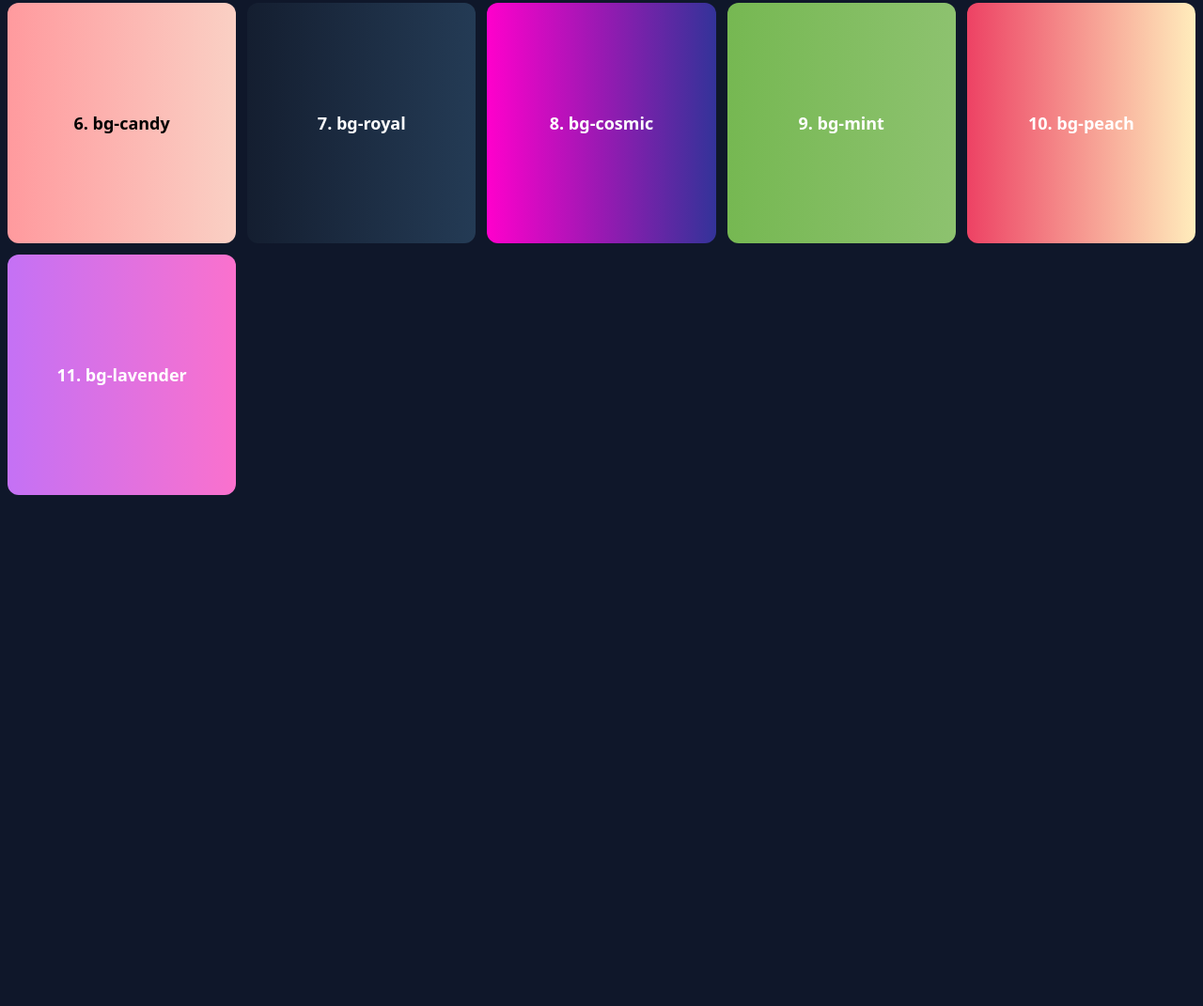
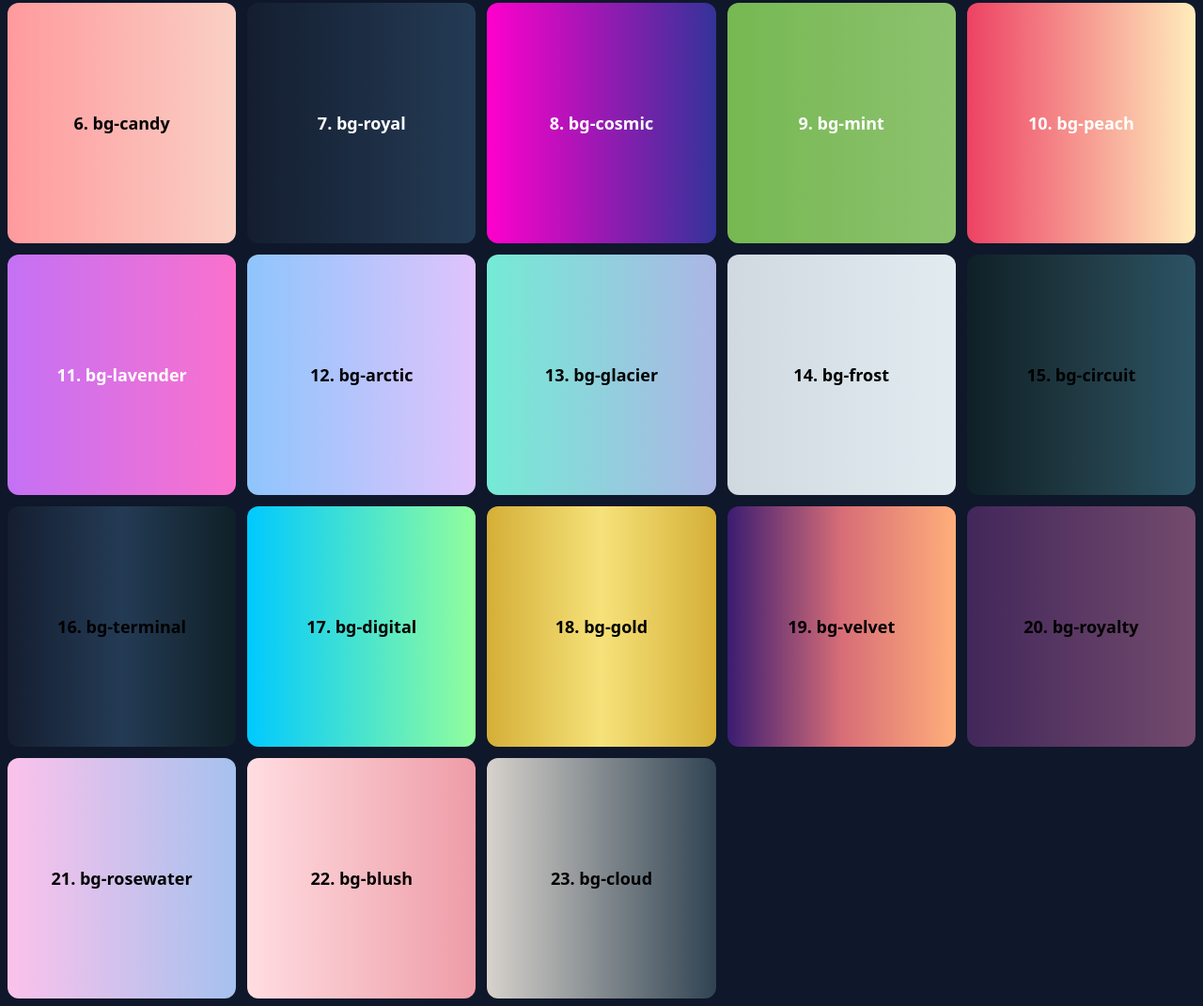
Before and after one commit to NUNNAVIJAYAKRISHNA/tailwind, a website: page structured_css/week-1/task-2.html in a window 1280 px wide. Shown: the part 325-1396 px from the top of the page at 94% size. Before the commit the page ends 860 px from the top, so only its background shows below. Drawn offline with nearby package versions, Linux system fonts and the light colour scheme; files that its build step writes are made by us from their sources.

Commit message:
total colors collected: 23

```diff
--- a/structured_css/week-1/task-2.html
+++ b/structured_css/week-1/task-2.html
@@ -9,7 +9,6 @@
 </head>
 
 <body class="bg-slate-900">
-
   <h1 class="text-center text-white text-3xl flex justify-center py-2">COLOR PALETTE FOR FUTURE REFERENCE</h1>
   <div class="grid grid-cols-1 sm:grid-cols-2 md:grid-cols-3 lg:grid-cols-5 gap-3 m-2">
     <div class="card bg-ocean">1. bg-ocean</div>
@@ -18,15 +17,24 @@
     <div class="card bg-sunset">4. bg-sunset</div>
     <div class="card bg-fire">5. bg-fire</div>
     <div class="card bg-candy">6. bg-candy</div>
-
     <div class="card bg-royal text-white">7. bg-royal</div>
     <div class="card bg-cosmic text-white">8. bg-cosmic</div>
     <div class="card bg-mint text-white">9. bg-mint</div>
     <div class="card bg-peach text-white">10. bg-peach</div>
     <div class="card bg-lavender text-white">11. bg-lavender</div>
-
+    <div class="card bg-arctic">12. bg-arctic</div>
+    <div class="card bg-glacier">13. bg-glacier</div>
+    <div class="card bg-frost">14. bg-frost</div>
+    <div class="card bg-circuit ">15. bg-circuit</div>
+    <div class="card bg-terminal ">16. bg-terminal</div>
+    <div class="card bg-digital">17. bg-digital</div>
+    <div class="card bg-gold">18. bg-gold</div>
+    <div class="card bg-velvet">19. bg-velvet</div>
+    <div class="card bg-royalty ">20. bg-royalty</div>
+    <div class="card bg-rosewater">21. bg-rosewater</div>
+    <div class="card bg-blush">22. bg-blush</div>
+    <div class="card bg-cloud">23. bg-cloud</div>
   </div>
-
 </body>
 
 </html>
```
Also changed, not shown: color_palette.html (+9 -0 lines), src/output.css.
